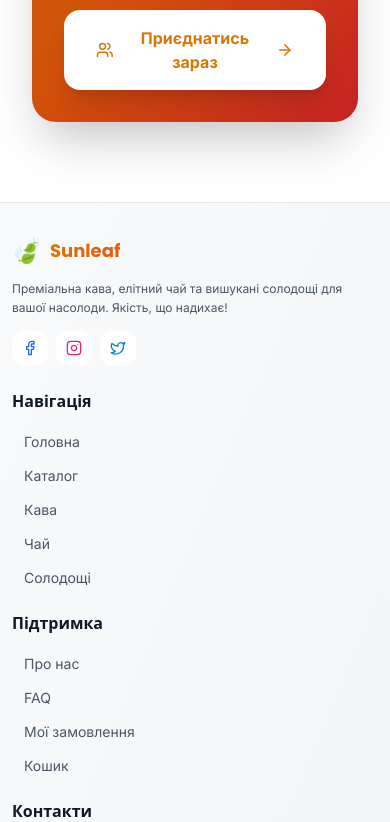
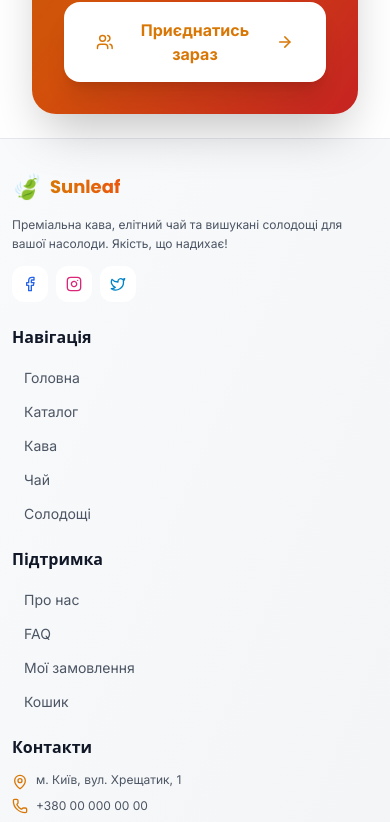
Before and after one commit to kum1ho/sunleaf-ecommerce, a React (Vite) app in the folder packages/frontend/: page / in a window 390 px wide. Shown: the part 4285-5107 px from the top of the page. Built offline with nearby package versions, Linux system fonts and the light colour scheme.

Commit message:
fix: footer sticky to bottom on mobile - use flex-grow and mt-auto

```diff
--- a/packages/frontend/src/components/Footer.tsx
+++ b/packages/frontend/src/components/Footer.tsx
@@ -3,7 +3,7 @@ import { Mail, Phone, MapPin, Facebook, Instagram, Twitter, Heart } from 'lucide
 
 export default function Footer() {
   return (
-    <footer className="bg-gradient-to-br from-gray-50 to-gray-100 dark:from-gray-900 dark:to-gray-800 border-t border-gray-200 dark:border-gray-700 mt-12 sm:mt-20">
+    <footer className="bg-gradient-to-br from-gray-50 to-gray-100 dark:from-gray-900 dark:to-gray-800 border-t border-gray-200 dark:border-gray-700 mt-auto">
       <div className="container mx-auto px-3 sm:px-4 py-8 sm:py-12 max-w-7xl">
         <div className="grid grid-cols-1 md:grid-cols-2 lg:grid-cols-4 gap-6 sm:gap-8 mb-6 sm:mb-8">
           {/* About */}
--- a/packages/frontend/src/components/Layout.tsx
+++ b/packages/frontend/src/components/Layout.tsx
@@ -9,9 +9,9 @@ interface LayoutProps {
 
 export default function Layout({ children }: LayoutProps) {
   return (
-    <div className="min-h-screen flex flex-col">
+    <div className="min-h-screen flex flex-col bg-white dark:bg-gray-900">
       <Header />
-      <main className="flex-1 container mx-auto px-4 py-8 max-w-7xl">
+      <main className="flex-grow container mx-auto px-4 py-6 sm:py-8 max-w-7xl w-full">
         {children}
       </main>
       <Footer />
```
